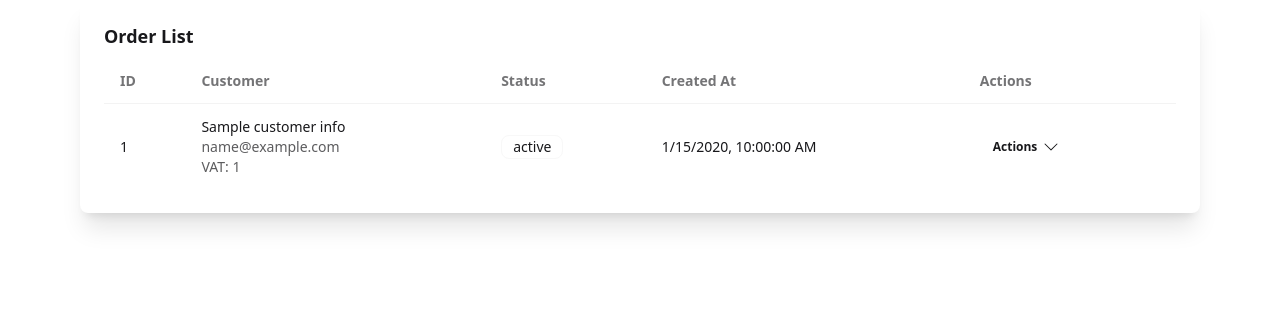
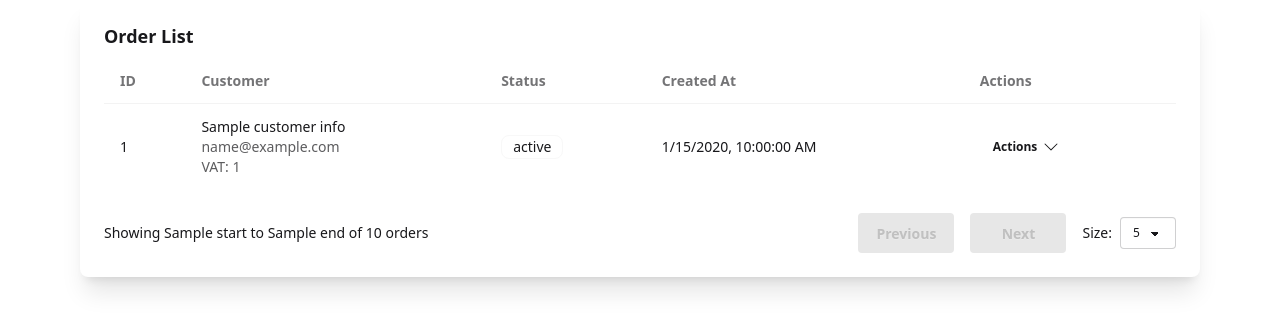
Before and after one commit to marko-lazic/pogonka, a Node server app: template views/orders.hbs in a window 1280 px wide. Shown: the part 294-625 px from the top of the page. Run offline with Node 20, Linux system fonts and the light colour scheme; the template is opened without the code that fills it: most values are stand-ins (such as "Sample title", 1, 10 or a date in 2020); style sheets or scripts are compiled from the project's sources; some libraries are stand-ins or nearby versions.

Commit message:
Add pagination

```diff
--- a/views/orders.hbs
+++ b/views/orders.hbs
@@ -15,8 +15,7 @@
             <h2 class="card-title">Order List</h2>
 
             {{#if orders.length}}
-                <div class="overflow-x-auto">
-                    <table class="table table-zebra">
+                <table class="table table-zebra w-full">
                     <thead>
                         <tr>
                             <th>ID</th>
@@ -96,7 +95,70 @@
                         {{/each}}
                     </tbody>
                 </table>
+
+                <!-- Pagination -->
+                <div class="flex mt-4 justify-between items-center">
+                    <!-- Pagination Info -->
+                    <div class="text-sm">
+                        Showing {{pagination.start}} to {{pagination.end}} of {{pagination.total}} orders
                     </div>
+
+                    <!-- Pagination Controls and Page Size -->
+                    <div class="flex items-center gap-4">
+                        <!-- Previous Button -->
+                        <div class="w-24 text-center">
+                            {{#if pagination.hasPrevPage}}
+                                <button
+                                    hx-get="/orders?page={{pagination.prevPage}}&size={{pagination.size}}"
+                                    hx-target="body"
+                                    hx-swap="outerHTML scroll:preserve"
+                                    hx-push-url="true"
+                                    class="btn btn-outline w-full">
+                                    Previous
+                                </button>
+                            {{else}}
+                                <button class="btn btn-outline btn-disabled w-full" disabled>Previous</button>
+                            {{/if}}
+                        </div>
+
+                        <!-- Next Button -->
+                        <div class="w-24 text-center">
+                            {{#if pagination.hasNextPage}}
+                                <button
+                                    hx-get="/orders?page={{pagination.nextPage}}&size={{pagination.size}}"
+                                    hx-target="body"
+                                    hx-swap="outerHTML scroll:preserve"
+                                    hx-push-url="true"
+                                    class="btn btn-outline w-full">
+                                    Next
+                                </button>
+                            {{else}}
+                                <button class="btn btn-outline btn-disabled w-full" disabled>Next</button>
+                            {{/if}}
+                        </div>
+
+                        <!-- Page Size Selector -->
+                        <div class="flex items-center gap-2">
+                            <span class="text-sm">Size:</span>
+                            <select
+                                class="select select-bordered select-sm"
+                                hx-get="/orders"
+                                hx-target="body"
+                                hx-swap="outerHTML scroll:preserve"
+                                hx-include="[name='page']"
+                                hx-push-url="true"
+                                name="size"
+                                hx-trigger="change">
+                                <option value="5" {{#if (eq pagination.size 5)}}selected{{/if}}>5</option>
+                                <option value="10" {{#if (eq pagination.size 10)}}selected{{/if}}>10</option>
+                                <option value="20" {{#if (eq pagination.size 20)}}selected{{/if}}>20</option>
+                                <option value="50" {{#if (eq pagination.size 50)}}selected{{/if}}>50</option>
+                            </select>
+                        </div>
+                    </div>
+                </div>
+                <!-- Hidden input to store current page for HTMX requests -->
+                <input type="hidden" name="page" value="{{pagination.currentPage}}">
             {{else}}
                 <div class="alert">
                     <svg xmlns="http://www.w3.org/2000/svg" fill="none" viewBox="0 0 24 24" class="stroke-info shrink-0 w-6 h-6"><path stroke-linecap="round" stroke-linejoin="round" stroke-width="2" d="M13 16h-1v-4h-1m1-4h.01M21 12a9 9 0 11-18 0 9 9 0 0118 0z"></path></svg>
```
Also changed, not shown: src/application/service/OrderService.ts (+10 -0 lines), src/domain/repository/OrderRepository.ts (+8 -0 lines), src/infrastructure/repository/MockOrderRepository.ts (+56 -26 lines), src/interfaces/controllers/OrderController.ts (+29 -2 lines). Lines whose indentation alone changed are shown as unchanged.
